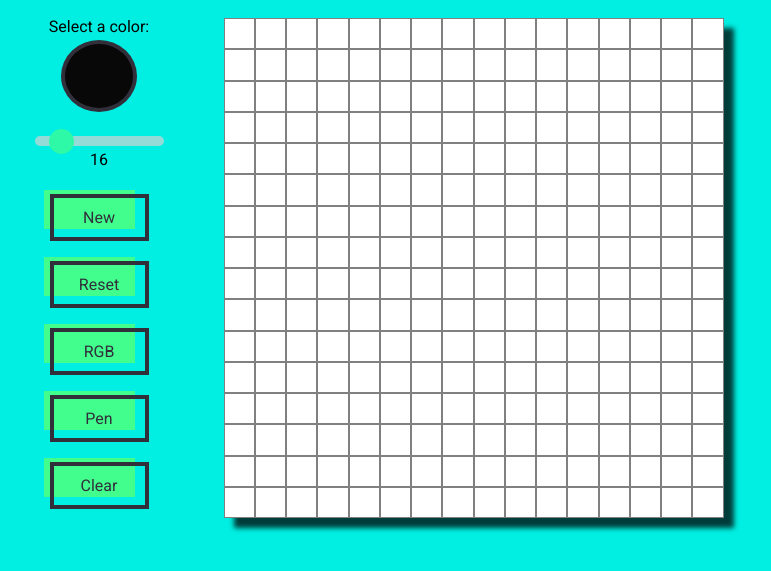
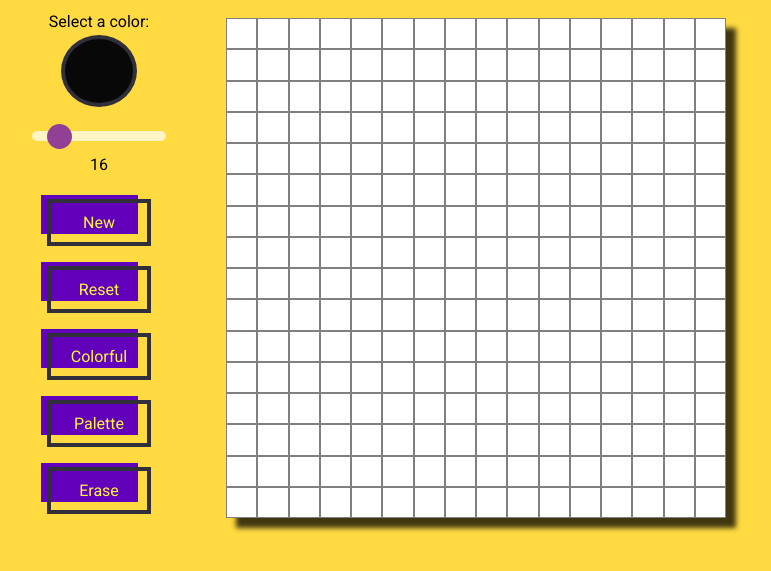
Before and after one commit to kevsmartini/-Etch-a-Sketch-Project, a plain HTML site: page index.html in a window 1280 px wide. Shown: the part 171-742 px from the top of the page, without its empty margins (261-1032 px from the left). Drawn offline with Linux system fonts and the light colour scheme.

Commit message:
styling finished,a working project finished

```diff
--- a/javascript.js
+++ b/javascript.js
@@ -17,17 +17,17 @@
 buttonSection.appendChild(buttonReset)
 
 const buttonRgb = document.createElement('button')
-buttonRgb.textContent = 'RGB'
+buttonRgb.textContent = 'Colorful'
 buttonRgb.classList.add("button-style")
 buttonSection.appendChild(buttonRgb)
 
 const buttonPen = document.createElement('button')
-buttonPen.textContent = 'Pen'
+buttonPen.textContent = 'Palette'
 buttonPen.classList.add("button-style")
 buttonSection.appendChild(buttonPen)
 
 const buttonClear = document.createElement('button')
-buttonClear.textContent = 'Clear'
+buttonClear.textContent = 'Erase'
 buttonClear.classList.add("button-style")
 buttonSection.appendChild(buttonClear)
 
@@ -175,7 +175,7 @@
 
             child.addEventListener("click", (event) =>{
 
-                event.target.style.backgroundColor = 'bisque'
+                event.target.style.backgroundColor = 'white'
 
             })
         });
--- a/style.css
+++ b/style.css
@@ -10,7 +10,7 @@
 flex-direction: column;
 justify-content: center;
 align-items: center;
-  background-color: #00efe2;
+background-color: #ffda41;
 min-height: 100vh;
 
 }
@@ -46,8 +46,10 @@
 justify-content: space-evenly;
 }
 
+
 .slidecontainer p{
 text-align: center;
+margin-top: 10px;
 
 }
 
@@ -67,11 +69,16 @@
 
 }
 
+.footer{
+  display: flex;
+  height: 10vh;
+}
+
 /*********STYLE BUTTONS*************/
 
 .button-style {
 border: 4px solid #302f3a;
-  color: #302f3a;
+color: #fff83b;
 position: relative;
 margin: 10px 15px;
 padding:10px 20px;
@@ -88,7 +95,7 @@
 left: -.6rem;
 top: -.5rem;
 z-index: -1;
-  background-color: #42fe8d;
+background-color: #6300bb;
 transition: all 200ms ease-out;
 }
 
@@ -121,7 +128,6 @@
 width: 100%;
 height: 10px;
 border-radius: 5px;
-  background: #d3d3d3;
 outline: none;
 opacity: 0.7;
 -webkit-transition: .2s;
@@ -134,7 +140,7 @@
 width: 25px;
 height: 25px;
 border-radius: 50%;
-  background: #42fe8d;
+background: #6300bb;
 cursor: pointer;
 }
 
```
Also changed, not shown: index.html (+0 -4 lines). Lines whose indentation alone changed are shown as unchanged.
